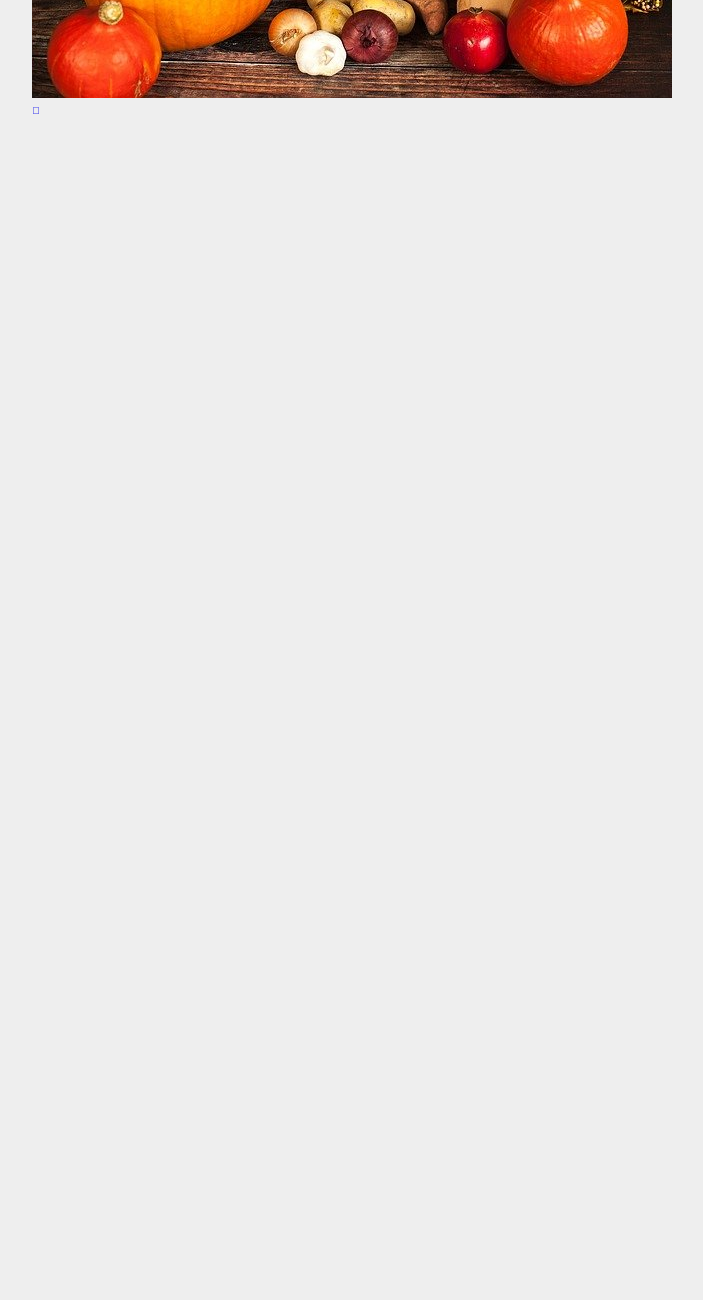
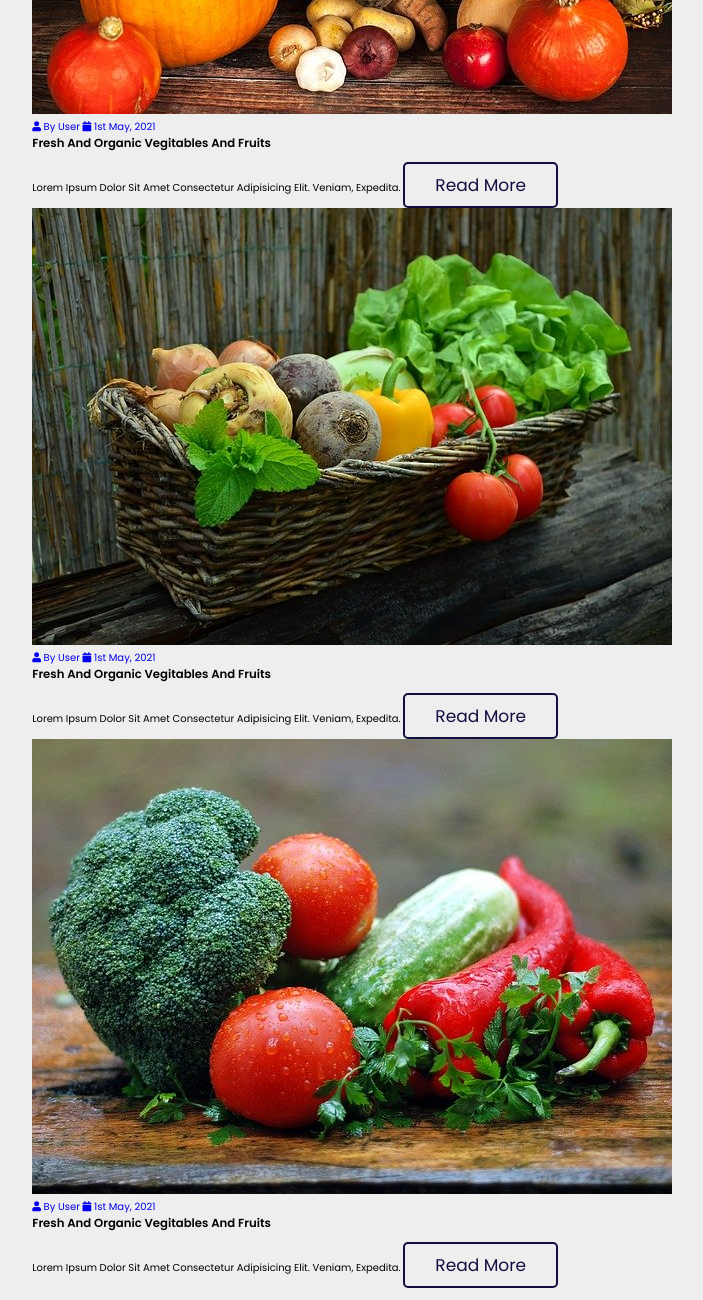
Before and after one commit to Tohirjon-Odilov/youtube-groceryStoreDesign-website, a plain HTML site: page index.html in a window 1280 px wide. Shown: the part 3900-5200 px from the top of the page, without its empty margins (83-786 px from the left). Before the commit the page ends 4039 px from the top, so only its background shows below. Drawn offline with nearby package versions, Linux system fonts and the light colour scheme.

Commit message:
--- Auto-Git Commit ---

```diff
--- a/index.html
+++ b/index.html
@@ -321,11 +321,11 @@
 
 <!-- review section starts  -->
 
-<section class="rewiew" id="rewiew">
+<section class="review" id="review">
 
-    <h1 class="heading"> customer's <span>rewiew</span></h1>
+    <h1 class="heading"> customer's <span>review</span></h1>
 
-    <div class="swiper rewiew-slider">
+    <div class="swiper review-slider">
 
         <div class="swiper-wrapper">
 
@@ -387,7 +387,7 @@
 
 </section>
 
-<!-- rewiew section ends -->
+<!-- review section ends -->
 
 <!-- blogs section starts -->
 
@@ -401,10 +401,41 @@
             <img src="image/blog-1.jpg" alt="">
             <div class="content">
                 <div class="icons">
-                    <a href="#"><fas class="fa-user"></fas></a>
+                    <a href="#"><i class="fas fa-user"></i> by user </a>
+                    <a href="#"><i class="fas fa-calendar"></i> 1st may, 2021 </a>
                 </div>
+                <h3>fresh and organic vegitables and fruits</h3>
+                <p>Lorem ipsum dolor sit amet consectetur adipisicing elit. Veniam, expedita.</h3>
+                <a href="#" class="btn">read more</a>
             </div>
         </div>
+
+        <div class="box">
+            <img src="image/blog-2.jpg" alt="">
+            <div class="content">
+                <div class="icons">
+                    <a href="#"><i class="fas fa-user"></i> by user </a>
+                    <a href="#"><i class="fas fa-calendar"></i> 1st may, 2021 </a>
+                </div>
+                <h3>fresh and organic vegitables and fruits</h3>
+                <p>Lorem ipsum dolor sit amet consectetur adipisicing elit. Veniam, expedita.</h3>
+                <a href="#" class="btn">read more</a>
+            </div>
+        </div>
+
+        <div class="box">
+            <img src="image/blog-3.jpg" alt="">
+            <div class="content">
+                <div class="icons">
+                    <a href="#"><i class="fas fa-user"></i> by user </a>
+                    <a href="#"><i class="fas fa-calendar"></i> 1st may, 2021 </a>
+                </div>
+                <h3>fresh and organic vegitables and fruits</h3>
+                <p>Lorem ipsum dolor sit amet consectetur adipisicing elit. Veniam, expedita.</h3>
+                <a href="#" class="btn">read more</a>
+            </div>
+        </div>
+
     </div>
 </section>
         <script src="https://unpkg.com/swiper@7/swiper-bundle.min.js"></script>
```
